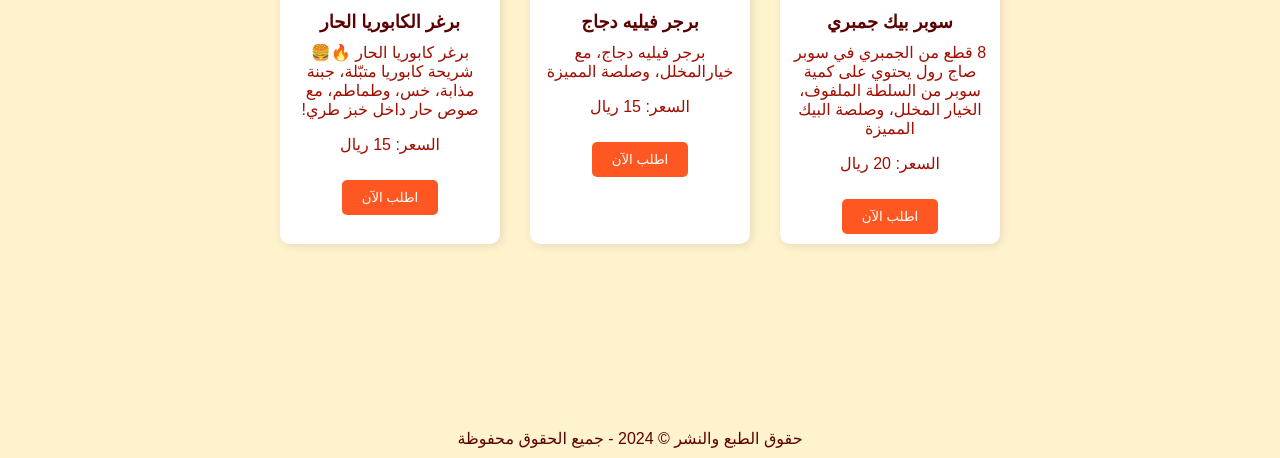
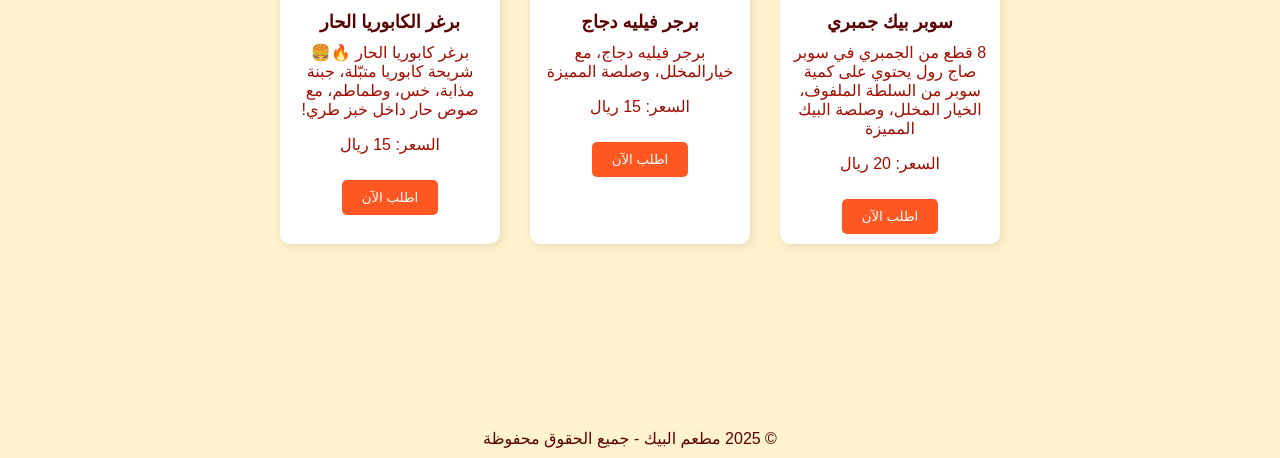
Before and after one commit to leor28/baik, a plain HTML site: page new-meals.html in a window 1280 px wide. Shown: the part 342-800 px from the top of the page. Drawn offline with Linux system fonts and the light colour scheme.

Commit message:
Update new-meals.html

```diff
--- a/new-meals.html
+++ b/new-meals.html
@@ -36,7 +36,7 @@
         </div>
     </section>
     <footer>
-        <p>حقوق الطبع والنشر &copy; 2024 - جميع الحقوق محفوظة</p>
+        <p>&copy; 2025 مطعم البيك - جميع الحقوق محفوظة</p>
     </footer>
     <script src="new.js"></script>
 </body>
```
